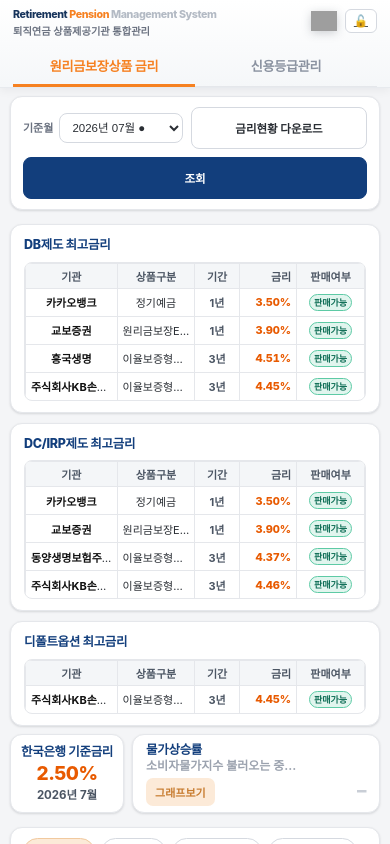
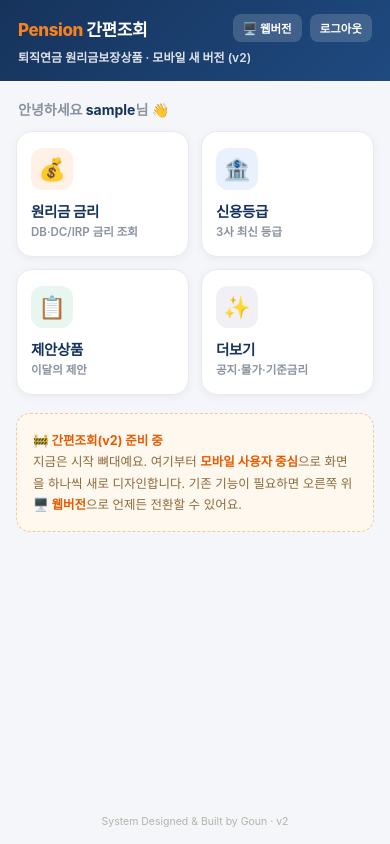
Before and after one commit to Ladyicebear/credit-rating-manager, a Flask app: page / in a window 390 px wide. Run offline with Flask 3, Linux system fonts and the light colour scheme; the visitor is signed in with stand-in values (Sample User, id 1); data that the repository does not hold is empty; some libraries are stand-ins or nearby versions; grey boxes are pictures that could not be loaded.

Commit message:
v2 버전 분기: 로그인에서 간편조회(v2)/웹버전조회(v1) 선택
- login.html: '조회 방식 선택' + 간편조회(모바일 새 버전)/웹버전조회(기존) 두 버튼.
- app.py: 로그인 시 session['view'] 저장(simple/web), index()가 simple이면 simple.html(v2)
  서빙·아니면 기존 v1. /switch_view로 로그아웃 없이 v1↔v2 전환. api_me에 view 추가.
- simple.html: v2 모바일 새 디자인 시작 뼈대(앱바·기능카드 placeholder·웹버전 전환).
- v1(기존 앱)은 무손상. v1 태그로도 보존.

Co-Authored-By: Claude Opus 4.8 <noreply@anthropic.com>

```diff
--- a/app.py
+++ b/app.py
@@ -280,6 +280,8 @@ def login():
             session['logged_in'] = True
             session['user'] = u
             session['role'] = role     # consulting=전체관리, rm=조회·다운로드만
+            # 조회 방식: simple=간편조회(모바일 v2 신규), web=웹버전조회(기존 v1). 기본 web.
+            session['view'] = 'simple' if request.form.get('view') == 'simple' else 'web'
             nxt = request.args.get('next') or '/'
             if not nxt.startswith('/'):   # 오픈 리다이렉트 방지
                 nxt = '/'
@@ -1621,6 +1623,9 @@ def rate_history_append():
 
 @app.route('/')
 def index():
+    # 간편조회(v2, 모바일 신규 디자인) — 로그인 시 선택. 기존 v1은 아래 그대로 유지.
+    if session.get('view') == 'simple':
+        return _record_visit(make_response(send_file(os.path.join(BASE_DIR, 'simple.html'))))
     institutions = load_institutions()
     ratings = load_ratings()
     data = build_response_data(institutions, ratings)
@@ -1660,10 +1665,18 @@ def index():
     return _record_visit(make_response(html))
 
 
+@app.route('/switch_view')
+def switch_view():
+    """간편조회(v2) ↔ 웹버전조회(v1) 전환. 로그아웃 없이 토글."""
+    session['view'] = 'web' if session.get('view') == 'simple' else 'simple'
+    return redirect(url_for('index'))
+
+
 @app.route('/api/me')
 def api_me():
-    """현재 로그인 사용자/소속(role). iframe(pension/proposal)에서 화면 제어용."""
-    return jsonify({'user': session.get('user', ''), 'role': session.get('role', '')})
+    """현재 로그인 사용자/소속(role) + 조회방식(view). iframe/화면 제어용."""
+    return jsonify({'user': session.get('user', ''), 'role': session.get('role', ''),
+                    'view': session.get('view', 'web')})
 
 
 # ── 방문자 통계 (연금컨설팅팀 전용 관리자 화면) ─────────────────────────
--- /dev/null
+++ b/simple.html
@@ -0,0 +1,104 @@
+<!doctype html>
+<html lang="ko">
+<head>
+<meta charset="utf-8">
+<meta name="viewport" content="width=device-width, initial-scale=1, viewport-fit=cover">
+<title>간편조회 · 퇴직연금</title>
+<style>
+  :root{--navy:#16335B;--navy-d:#0F2647;--orange:#F68121;--orange-d:#E85A00;
+        --bg:#F4F6FA;--card:#fff;--line:#E7EBF1;--ink:#1F2937;--muted:#8A92A0}
+  *{box-sizing:border-box;-webkit-tap-highlight-color:transparent}
+  body{margin:0;background:var(--bg);color:var(--ink);
+       font-family:'Malgun Gothic','맑은 고딕',-apple-system,system-ui,sans-serif;
+       padding-bottom:env(safe-area-inset-bottom)}
+  .wrap{max-width:520px;margin:0 auto;min-height:100vh;display:flex;flex-direction:column}
+
+  /* 상단 앱바 */
+  .appbar{background:linear-gradient(135deg,var(--navy) 0%,#1f4a80 100%);color:#fff;
+          padding:calc(env(safe-area-inset-top) + 14px) 18px 16px;position:sticky;top:0;z-index:10}
+  .appbar-row{display:flex;align-items:center;justify-content:space-between;gap:10px}
+  .brand{font-size:17px;font-weight:800;letter-spacing:-.4px}
+  .brand .b-org{color:var(--orange)}
+  .appbar-acts{display:flex;gap:8px}
+  .abtn{background:rgba(255,255,255,.16);color:#fff;border:none;border-radius:8px;
+        font-size:11.5px;font-weight:700;padding:6px 10px;cursor:pointer;font-family:inherit;text-decoration:none}
+  .abtn:active{background:rgba(255,255,255,.28)}
+  .appbar-sub{font-size:12px;opacity:.85;margin-top:6px;font-weight:600}
+
+  /* 콘텐츠 */
+  .body{flex:1;padding:16px 16px 28px}
+  .hello{font-size:14px;color:var(--muted);font-weight:700;margin:2px 2px 12px}
+  .hello b{color:var(--navy)}
+
+  .grid{display:grid;grid-template-columns:1fr 1fr;gap:12px}
+  .tile{background:var(--card);border:1px solid var(--line);border-radius:16px;padding:16px 14px;
+        box-shadow:0 2px 10px rgba(16,24,40,.05);cursor:pointer;transition:transform .08s}
+  .tile:active{transform:scale(.97)}
+  .tile .ic{width:42px;height:42px;border-radius:12px;display:flex;align-items:center;justify-content:center;font-size:22px;margin-bottom:10px}
+  .tile .t{font-size:14.5px;font-weight:800;color:var(--navy);letter-spacing:-.3px}
+  .tile .d{font-size:11.5px;color:var(--muted);font-weight:600;margin-top:3px;line-height:1.4}
+  .ic-rate{background:#FFF1E6} .ic-credit{background:#E9F1FF} .ic-prop{background:#E7F7F0} .ic-more{background:#F1F0F6}
+
+  .wip{margin-top:18px;background:#FFF8EE;border:1px dashed #F1C99E;border-radius:14px;padding:16px;
+       font-size:12.5px;color:#8a6a3a;line-height:1.7}
+  .wip b{color:var(--orange-d)}
+
+  .foot{text-align:center;font-size:10.5px;color:#B4B2A9;padding:16px}
+</style>
+</head>
+<body>
+<div class="wrap">
+  <header class="appbar">
+    <div class="appbar-row">
+      <div class="brand"><span class="b-org">Pension</span> 간편조회</div>
+      <div class="appbar-acts">
+        <a class="abtn" href="/switch_view" title="기존 웹버전으로">🖥️ 웹버전</a>
+        <a class="abtn" href="/logout" title="로그아웃">로그아웃</a>
+      </div>
+    </div>
+    <div class="appbar-sub">퇴직연금 원리금보장상품 · 모바일 새 버전 (v2)</div>
+  </header>
+
+  <main class="body">
+    <div class="hello">안녕하세요 <b id="who">사용자</b>님 👋</div>
+
+    <div class="grid">
+      <div class="tile" onclick="alert('원리금 금리 화면 — 여기에 v2 디자인을 만들 예정')">
+        <div class="ic ic-rate">💰</div>
+        <div class="t">원리금 금리</div>
+        <div class="d">DB·DC/IRP 금리 조회</div>
+      </div>
+      <div class="tile" onclick="alert('신용등급 화면 — v2 예정')">
+        <div class="ic ic-credit">🏦</div>
+        <div class="t">신용등급</div>
+        <div class="d">3사 최신 등급</div>
+      </div>
+      <div class="tile" onclick="alert('제안상품 화면 — v2 예정')">
+        <div class="ic ic-prop">📋</div>
+        <div class="t">제안상품</div>
+        <div class="d">이달의 제안</div>
+      </div>
+      <div class="tile" onclick="alert('더보기 — v2 예정')">
+        <div class="ic ic-more">✨</div>
+        <div class="t">더보기</div>
+        <div class="d">공지·물가·기준금리</div>
+      </div>
+    </div>
+
+    <div class="wip">
+      <b>🚧 간편조회(v2) 준비 중</b><br>
+      지금은 시작 뼈대예요. 여기부터 <b>모바일 사용자 중심</b>으로 화면을 하나씩 새로 디자인합니다.
+      기존 기능이 필요하면 오른쪽 위 <b>🖥️ 웹버전</b>으로 언제든 전환할 수 있어요.
+    </div>
+  </main>
+
+  <div class="foot">System Designed &amp; Built by Goun · v2</div>
+</div>
+
+<script>
+  fetch('/api/me').then(r=>r.json()).then(d=>{
+    if(d&&d.user){ const el=document.getElementById('who'); if(el) el.textContent=d.user; }
+  }).catch(()=>{});
+</script>
+</body>
+</html>
```
Also changed, not shown: templates/login.html (+7 -1 lines).
